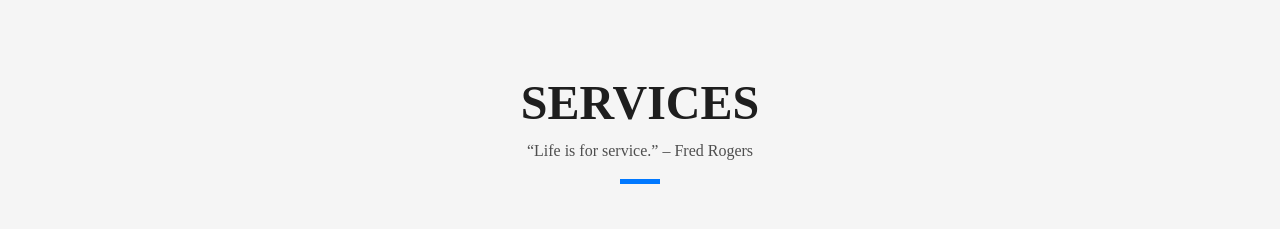
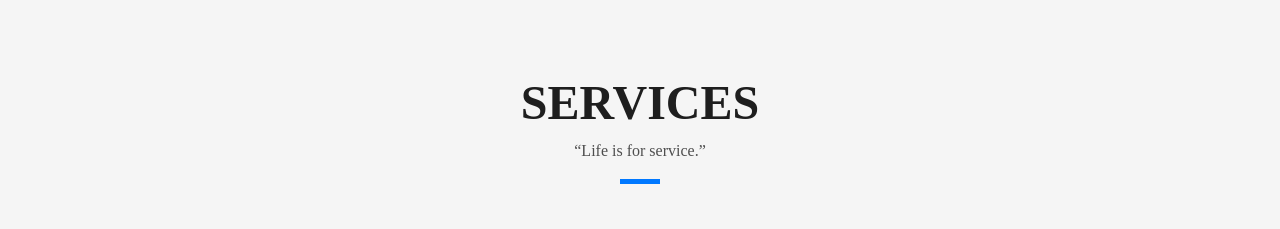
Before and after one commit to komsy/portfolio, a plain HTML site: page index.html in a window 1280 px wide. Shown: the part 1740-1969 px from the top of the page. Drawn offline with Linux system fonts and the light colour scheme; files whose address does not match are found by name.

Commit message:
Update index.html

```diff
--- a/index.html
+++ b/index.html
@@ -181,7 +181,7 @@
                 Services
               </h3>
               <p class="subtitle-a">
-                “Life is for service.” – Fred Rogers
+                “Life is for service.”
               </p>
               <div class="line-mf"></div>
             </div>
```
